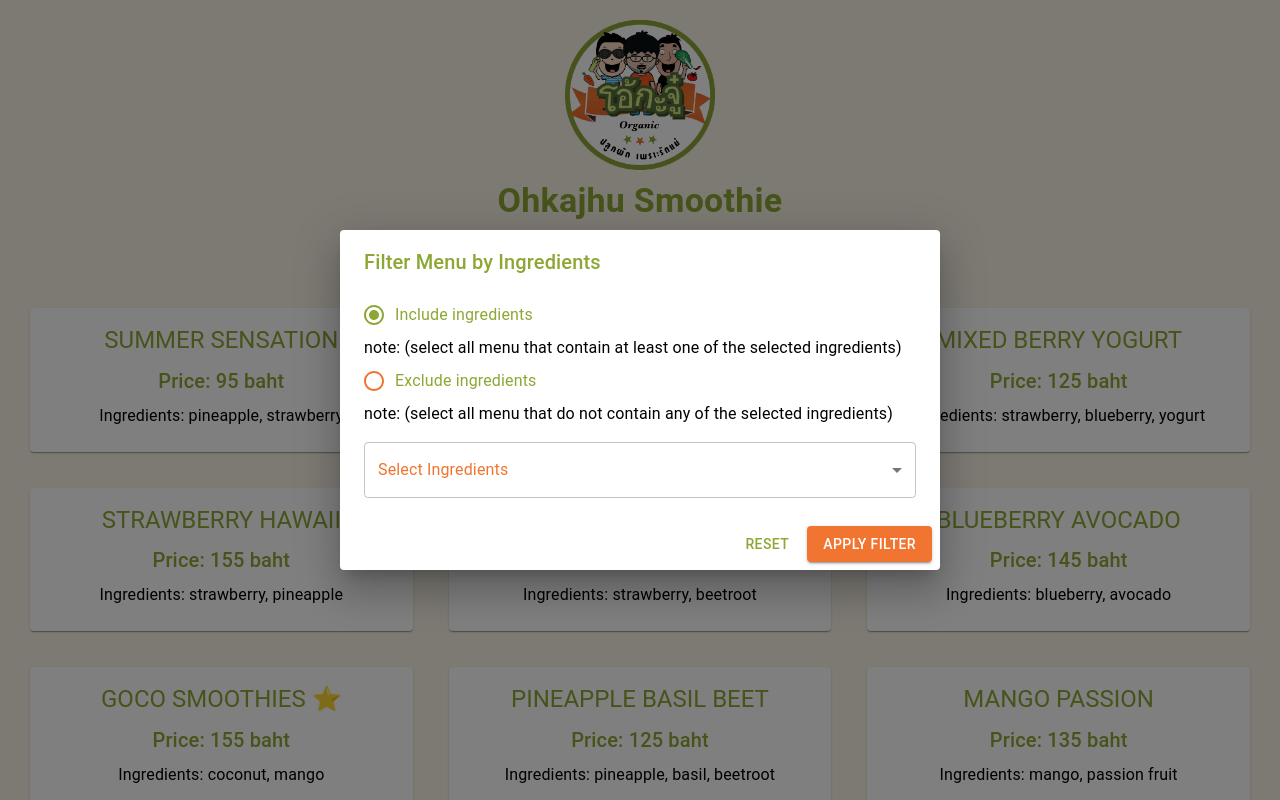
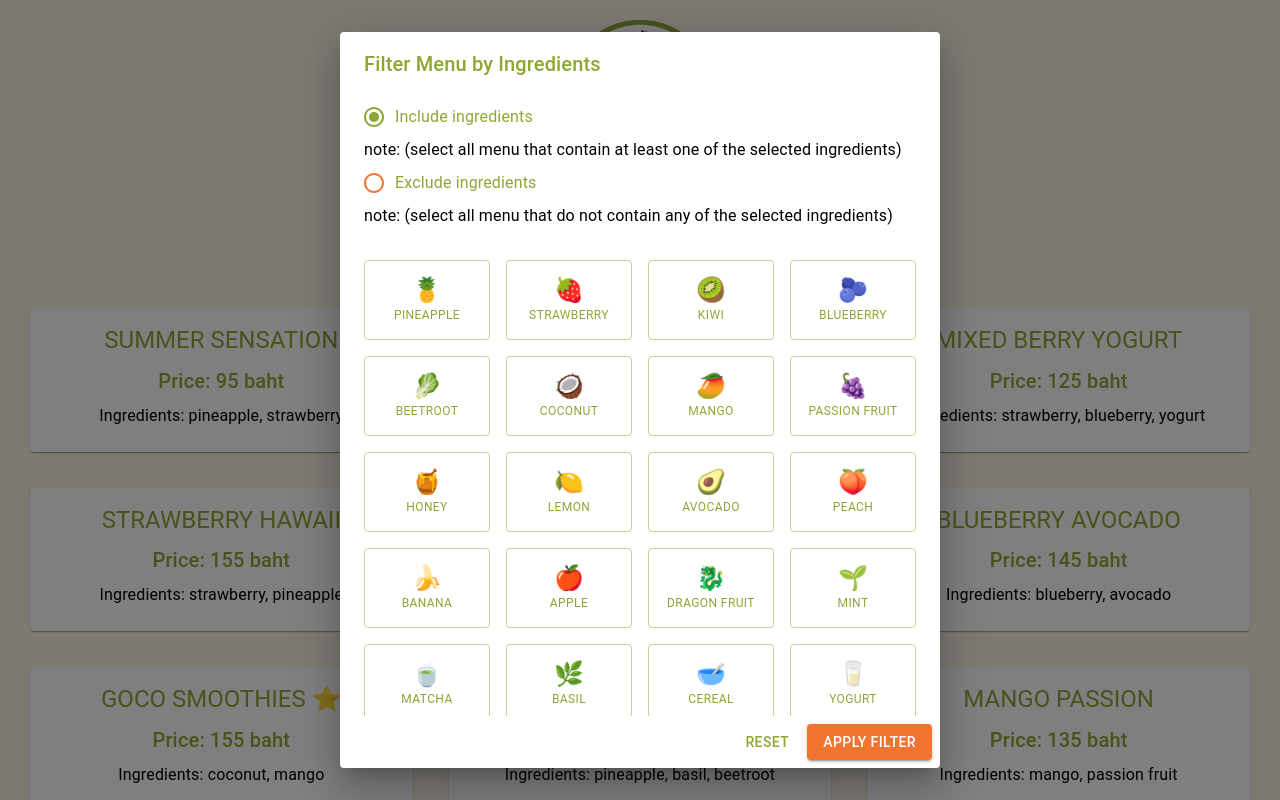
Before and after one commit to hspotlight/ohkajhu, a React (Create React App) app: page / in a window 1280 px wide. Both pictures are taken after a click on the button "FILTER BY INGREDIENTS". Shown: the top 800 px of the page. Built offline with nearby package versions, Linux system fonts and the light colour scheme.

Commit message:
refactor dialog

```diff
--- a/src/components/SelectIngredientsDialog.js
+++ b/src/components/SelectIngredientsDialog.js
@@ -1,5 +1,5 @@
 import React from 'react';
-import { Dialog, DialogTitle, DialogContent, DialogActions, FormControl, RadioGroup, FormControlLabel, Radio, Typography, InputLabel, Select, MenuItem, Checkbox, ListItemText, Button } from '@mui/material';
+import { Dialog, Grid, DialogTitle, DialogContent, DialogActions, FormControl, RadioGroup, FormControlLabel, Radio, Typography, InputLabel, Select, MenuItem, Checkbox, ListItemText, Button } from '@mui/material';
 
 const SelectIngredientsDialog = ({ open, setOpen, filterType, setFilterType, selectedIngredients, setSelectedIngredients, ingredients, handleCloseFilterDialog }) => {
   return (
@@ -30,31 +30,43 @@
             </Typography>
           </RadioGroup>
         </FormControl>
-        <FormControl sx={{ width: '100%', mt: 2 }}>
-          <InputLabel label="select-ingredients">Select Ingredients</InputLabel>
-          <Select
-            label="select-ingredients"
-            multiple
-            value={selectedIngredients}
-            onChange={(e) => setSelectedIngredients(e.target.value)}
-            renderValue={(selected) => selected.join(', ')}
-          >
-            {ingredients.map((ingredient) => {
-              return (
-                <MenuItem key={ingredient.ingredient} value={ingredient.ingredient}>
-                  <Checkbox checked={selectedIngredients.indexOf(ingredient.ingredient) > -1} />
-                  <ListItemText
-                    primary={
-                      <>
-                        {ingredient?.emoji} {ingredient.ingredient}
-                      </>
+        <Grid container spacing={2} sx={{ mt: 2 }}>
+          {ingredients.map((ingredient) => {
+            const isSelected = selectedIngredients.includes(ingredient.ingredient);
+            return (
+              <Grid item xs={4} sm={3} key={ingredient.ingredient}>
+                <Button
+                  fullWidth
+                  variant={isSelected ? "contained" : "outlined"}
+                  sx={{
+                    display: 'flex',
+                    flexDirection: 'column',
+                    height: '80px',
+                    backgroundColor: isSelected ? 'primary.main' : 'transparent',
+                    color: isSelected ? 'white' : 'primary.main',
+                    '&:hover': {
+                      backgroundColor: isSelected ? 'primary.dark' : 'primary.light',
                     }
-                  />
-                </MenuItem>
-              );
-            })}
-          </Select>
-        </FormControl>
+                  }}
+                  onClick={() => {
+                    if (isSelected) {
+                      setSelectedIngredients(selectedIngredients.filter(i => i !== ingredient.ingredient));
+                    } else {
+                      setSelectedIngredients([...selectedIngredients, ingredient.ingredient]);
+                    }
+                  }}
+                >
+                  <Typography variant="h5" component="div">
+                    {ingredient.emoji}
+                  </Typography>
+                  <Typography variant="caption">
+                    {ingredient.ingredient}
+                  </Typography>
+                </Button>
+              </Grid>
+            );
+          })}
+        </Grid>
       </DialogContent>
       <DialogActions>
         <Button onClick={() => {
```
